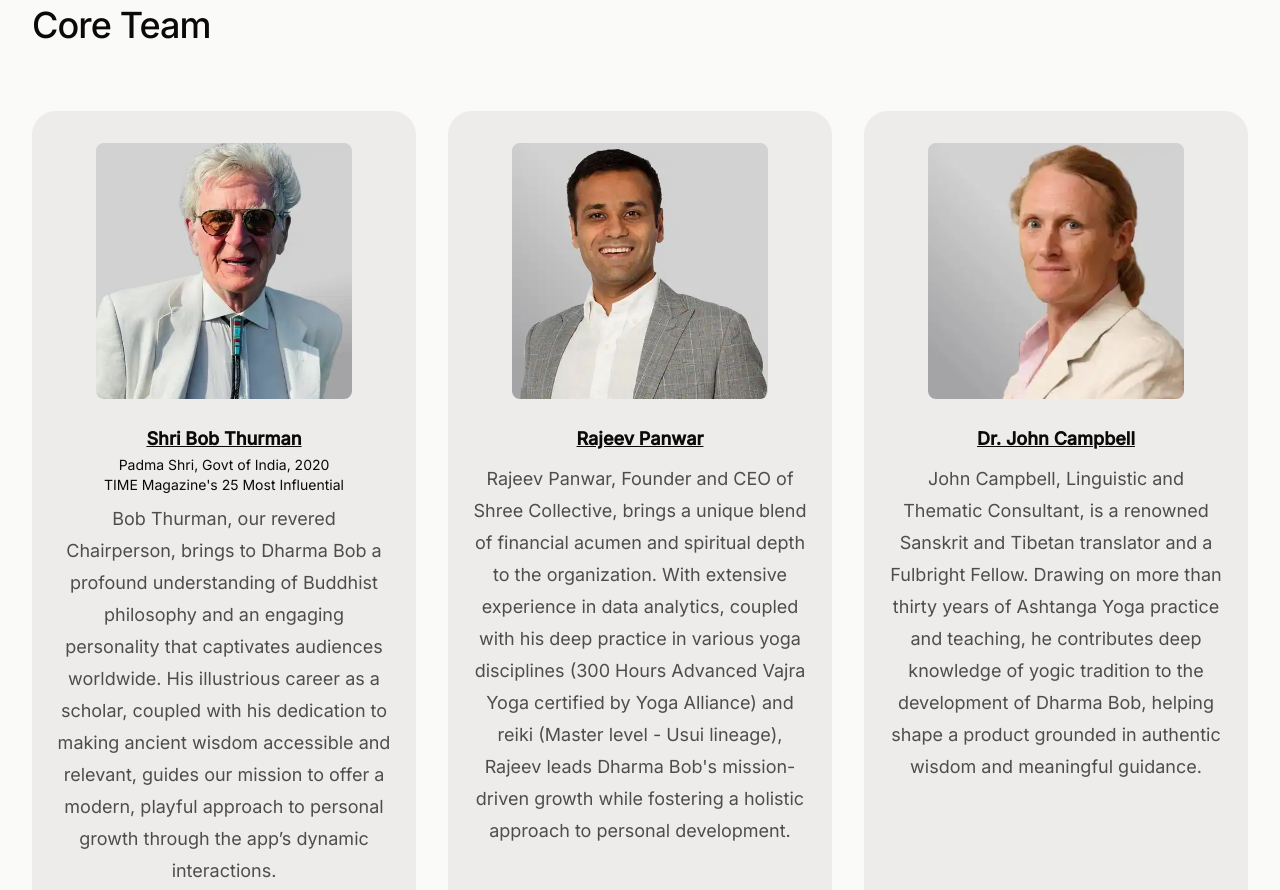
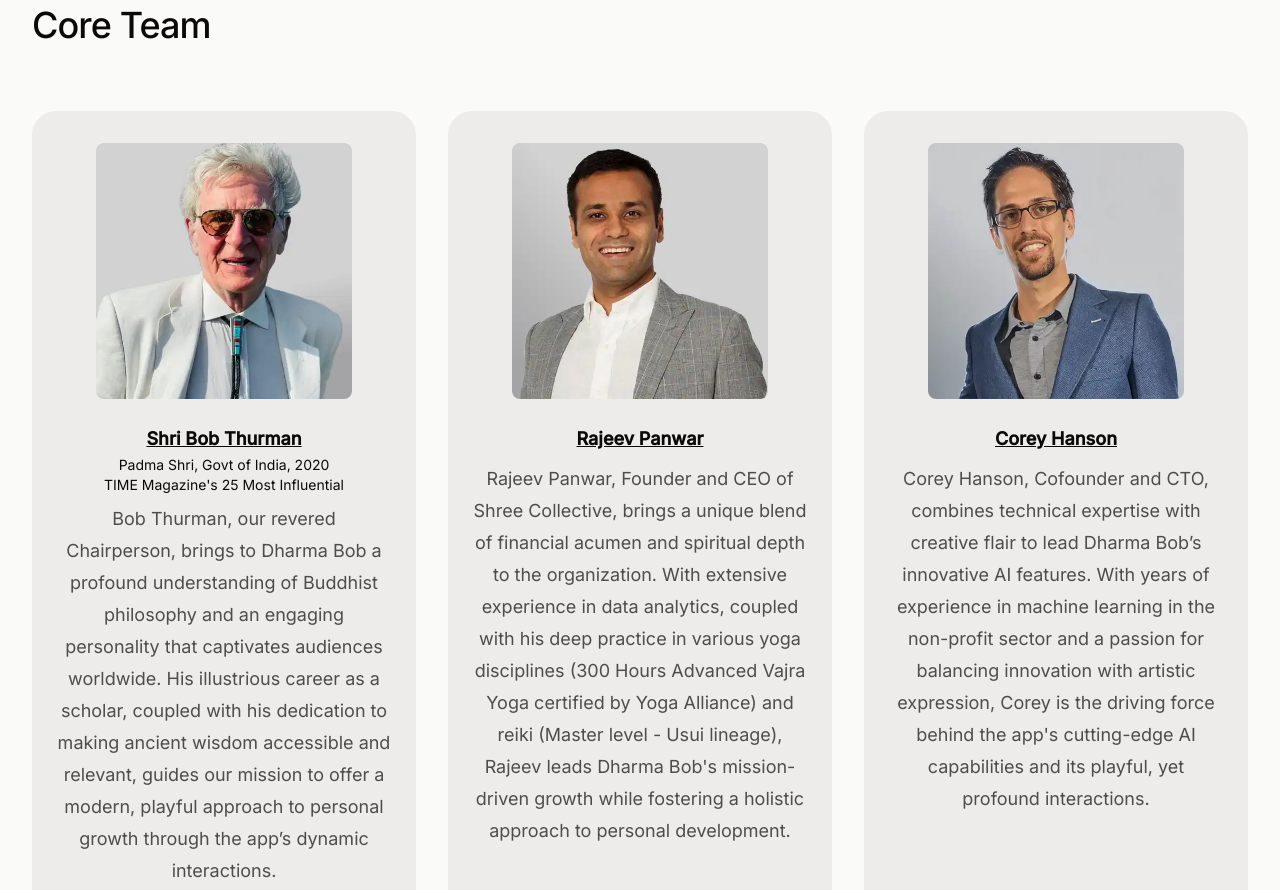
Before and after one commit to dharmabob-ai/dharmabob-ai.github.io, an Astro site: page / in a window 1280 px wide. Shown: the part 1364-2254 px from the top of the page. Built offline with nearby package versions, Linux system fonts and the light colour scheme; Astro itself is replaced by a stand-in of ours.

Commit message:
update team

```diff
--- a/src/components/home/CoreTeam.astro
+++ b/src/components/home/CoreTeam.astro
@@ -17,13 +17,13 @@ const services = [
     description:
       'Rajeev Panwar, Founder and CEO of Shree Collective, brings a unique blend of financial acumen and spiritual depth to the organization. With extensive experience in data analytics, coupled with his deep practice in various yoga disciplines (300 Hours Advanced Vajra Yoga certified by Yoga Alliance) and reiki (Master level - Usui lineage), Rajeev leads Dharma Bob\'s mission-driven growth while fostering a holistic approach to personal development.',
   },
-  {
-    name: 'Dr. John Campbell',
-    link: 'https://events.thus.org/teacher/john-r-b-campbell-phd/',
-    image: '/assets/team-2.webp',
-    description:
-      'John Campbell, Linguistic and Thematic Consultant, is a renowned Sanskrit and Tibetan translator and a Fulbright Fellow. Drawing on more than thirty years of Ashtanga Yoga practice and teaching, he contributes deep knowledge of yogic tradition to the development of Dharma Bob, helping shape a product grounded in authentic wisdom and meaningful guidance.',
-  },
+//  {
+//    name: 'Dr. John Campbell',
+//    link: 'https://events.thus.org/teacher/john-r-b-campbell-phd/',
+//    image: '/assets/team-2.webp',
+//    description:
+//      'John Campbell, Linguistic and Thematic Consultant, is a renowned Sanskrit and Tibetan translator and a Fulbright Fellow. Drawing on more than thirty years of Ashtanga Yoga practice and teaching, he contributes deep knowledge of yogic tradition to the development of Dharma Bob, helping shape a product grounded in authentic wisdom and meaningful guidance.',
+//  },
   {
     name: 'Corey Hanson',
     link: 'https://www.linkedin.com/in/coreyhanson/',
```
